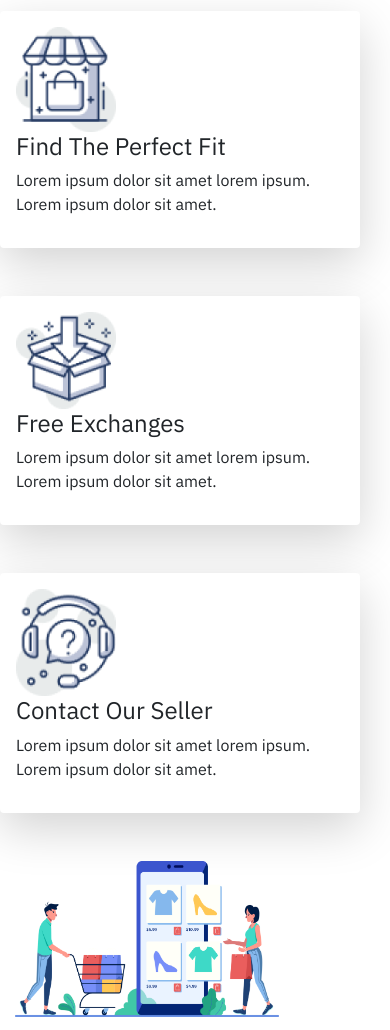
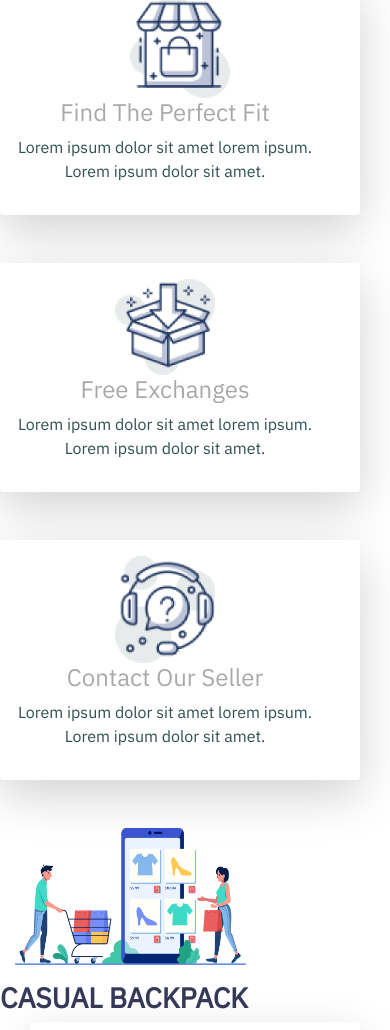
Before and after one commit to imahasanur/backpack-simple, a plain HTML site: page index.html in a window 390 px wide. Shown: the part 570-1600 px from the top of the page. Drawn offline with nearby package versions, Linux system fonts and the light colour scheme.

Commit message:
added media query and edited some html code

```diff
--- a/index.html
+++ b/index.html
@@ -55,16 +55,16 @@
     </section>
   </header>
   <main>
-    <section>
+    <section class="mt-3">
       <div class="row container-fluid align-items-center">
         <div class="col-12 col-md-6">
           <div class="row">
             <div class="col-12 col-md-10 shadow-lg p-3 mb-5 bg-white rounded">
               <div class="row">
-                <div class="col-12 col-md-4">
+                <div class="col-12 col-md-4 d-flex justify-content-center">
                   <img class="info-view" src="./logo/image 12.png" alt="">
                 </div>
-                <div class="col-11 col-md-8">
+                <div class="col-11 col-md-8 info-text">
                   <h4>Find The Perfect Fit</h4>
                   <p>Lorem ipsum dolor sit amet lorem ipsum.<br>Lorem ipsum dolor sit amet.</p>
                 </div>
@@ -72,10 +72,10 @@
             </div>
             <div class="col-12 col-md-10 shadow-lg p-3 mb-5 bg-white rounded">
               <div class="row ">
-                <div class="col-11 col-md-4 ">
+                <div class="col-11 col-md-4 d-flex justify-content-center ">
                   <img class="info-view" src="./logo/image 13.png" alt="">
                 </div>
-                <div class="col-11 col-md-8">
+                <div class="col-11 col-md-8 info-text">
                   <h4>Free Exchanges</h4>
                   <p>Lorem ipsum dolor sit amet lorem ipsum.<br>Lorem ipsum dolor sit amet.</p>
                 </div>
@@ -83,10 +83,10 @@
             </div>
             <div class="col-12 col-md-10 shadow-lg p-3 mb-5 bg-white rounded">
               <div class="row">
-                <div class="col-11 col-md-4">
+                <div class="col-11 col-md-4 d-flex justify-content-center">
                     <img class="info-view" src="./logo/image 14.png" alt="">
                 </div>
-                <div class="col-11 col-md-8">
+                <div class="col-11 col-md-8 info-text">
                     <h4>Contact Our Seller</h4>
                     <p>Lorem ipsum dolor sit amet lorem ipsum.<br>Lorem ipsum dolor sit amet.</p>
                 </div>
@@ -230,7 +230,7 @@
       </div>
     </section>
   </main>
-  <footer class="text-center shadow p-3 mb-1 mt-2 bg-white rounded">
+  <footer class="text-center shadow p-3  bg-white rounded">
     <p>Copyright &copy;2021 landing page.</p>
     <p>Contact at::<a href="mailto:imahasanur@gmail.com">imahasanur@gmail.com</a></p>
   </footer>
--- a/style.css
+++ b/style.css
@@ -10,12 +10,22 @@ section{
   width:100%;
   margin-top:1em;
 }
+h3{
+  font-weight:900;
+  color:#363958;
+}
+h4{
+  color:#A9A9A9;
+}
+p{
+  color:#2F4F4F;
+}
 .logo{
   height:30px;
   width:300px;
 }
 .common-view{
-    width:80%;
+    width:70%;
 }
 .info-view{
   width:100px;
@@ -54,3 +64,8 @@ section{
 footer{
  background:white;
 }
+@media screen and (max-width: 760px) {
+  .info-text{
+    text-align:center;
+  }
+}
```
